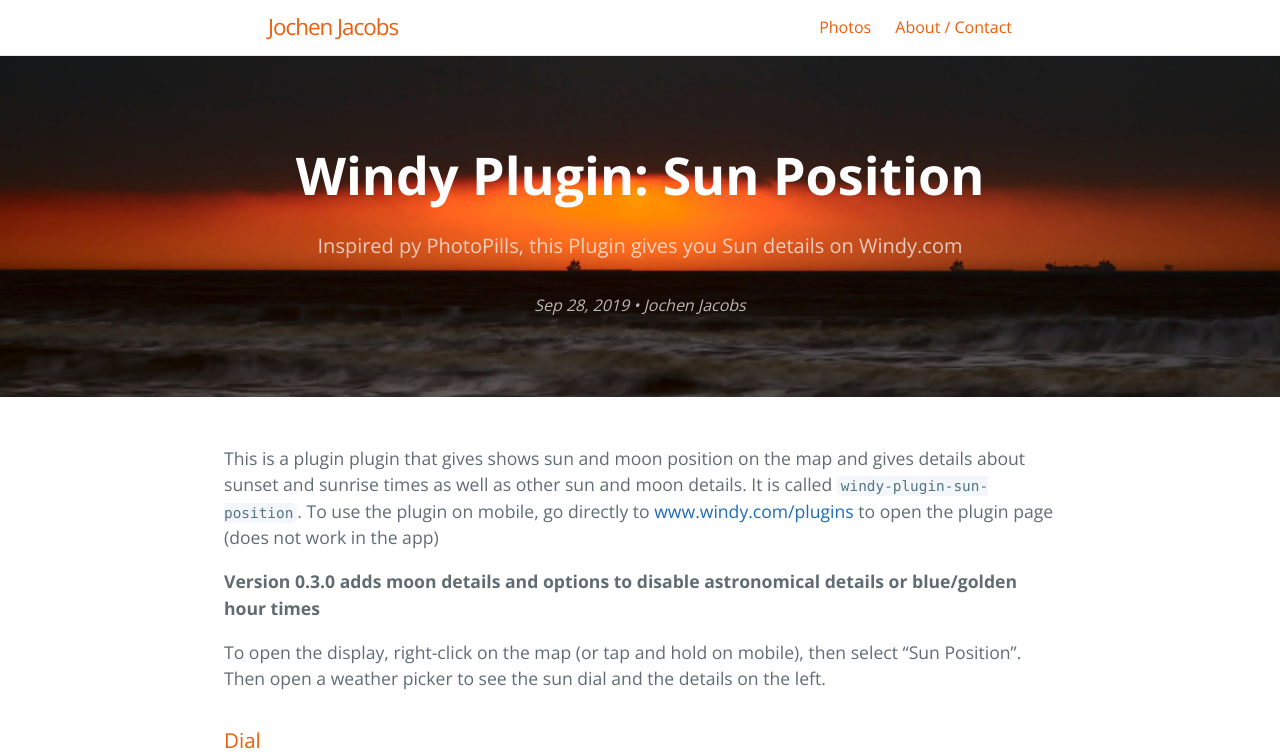
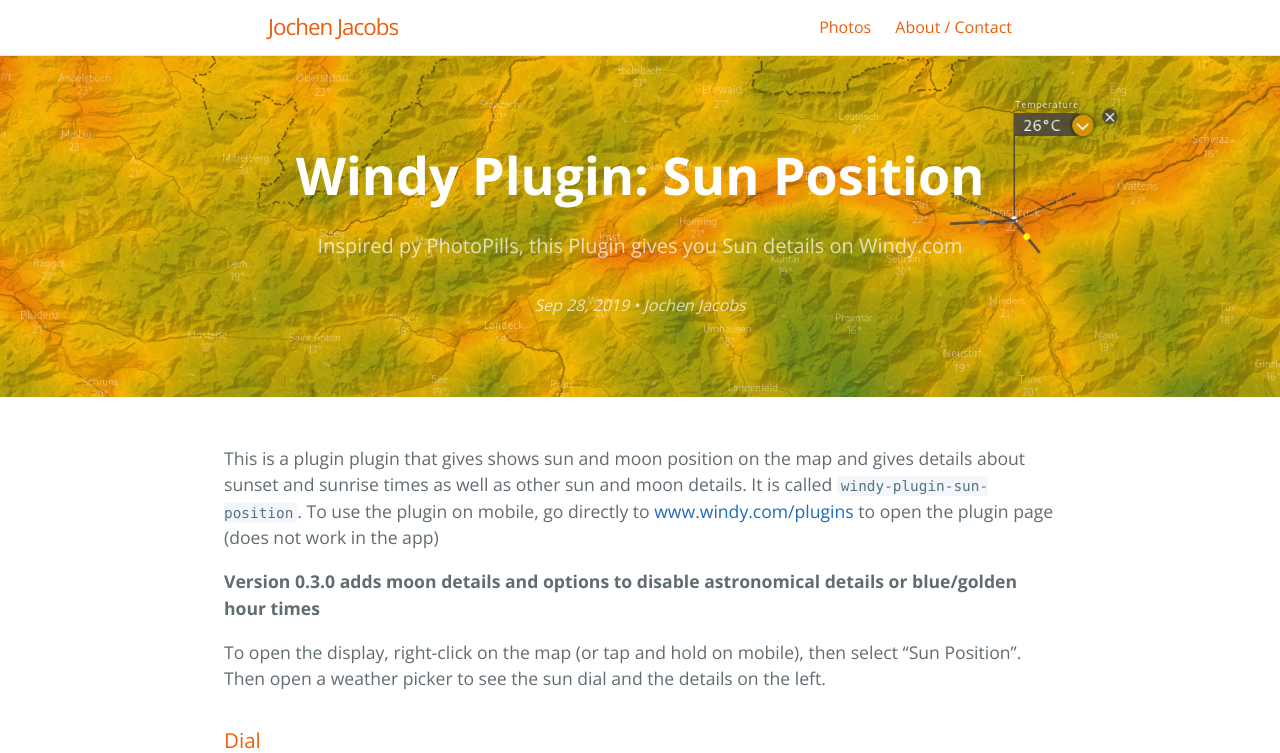
Before and after one commit to jacobsjo/jochenjacobs.eu, a Jekyll site: the page built from _posts/2019-09-28-windy-plugin-sun-position.md, in a window 1280 px wide. Shown: the top 753 px of the page. Built offline with Jekyll 4.4.1, drawn with Linux system fonts in a browser that asks for light colours; grey boxes are pictures that could not be loaded.

Commit message:
header background customizable per article

```diff
--- a/_layouts/default.html
+++ b/_layouts/default.html
@@ -64,7 +64,14 @@
         {% assign page-tagline = page.tagline | escape  %}
         {% endif %}
 
-        <section class="page-header">
+        {% if page.header_bg %}
+        {% assign header_bg = page.header_bg | escape  %}
+        {% else %}
+        {% assign header_bg = 'assets/pictures/header.jpg' | escape  %}
+        {% endif %}
+
+
+        <section class="page-header" style="background-image: url({{ header_bg }})">
             {% if page.layout == 'home' or page.ref == 'contact' %}
             <img class="profile_picture" src="../assets/pictures/profile_picture.png" style="float:left" />
             {% endif %}
--- a/_posts/2019-09-28-windy-plugin.md
+++ b/_posts/2019-09-28-windy-plugin-sun-position.md
@@ -2,6 +2,7 @@
 layout: post
 title: "Windy Plugin: Sun Position"
 tagline: "Inspired py PhotoPills, this Plugin gives you Sun details on Windy.com"
+header_bg: "/assets/blog_assets/windy-plugin-sun-position/header.jpg"
 categories: project
 author: "Jochen Jacobs"
 ---
--- a/_sass/jekyll-theme-cayman-blog.scss
+++ b/_sass/jekyll-theme-cayman-blog.scss
@@ -109,8 +109,8 @@ a {
 .page-header {
   color: $header-heading-color;
   text-align: center;
-  background-color: $header-bg-color;
-  background-image: $header-bg; // linear-gradient(120deg, $header-bg-color-secondary, $header-bg-color);
+  //background-color: $header-bg-color;
+  //background-image: $header-bg; // linear-gradient(120deg, $header-bg-color-secondary, $header-bg-color);
   background-size: cover;
   background-position: center;
 
--- a/_sass/variables.scss
+++ b/_sass/variables.scss
@@ -6,7 +6,7 @@ $medium-breakpoint: 42em !default;
 $header-heading-color: #fff !default;
 $header-bg-color: #000 !default;
 $header-bg-color-secondary: #ed5e0c !default;
-$header-bg: url("../pictures/bg.jpg");
+$header-bg: url("../pictures/header.jpg");
 
 // Text
 $section-headings-color: #ed5e0c !default;
```
Also changed, not shown: _layouts/post.html (line endings or trailing spaces), assets/blog_assets/windy-plugin-sun-position/header.jpg (added), assets/pictures/header.jpg (renamed from assets/pictures/bg.jpg).
